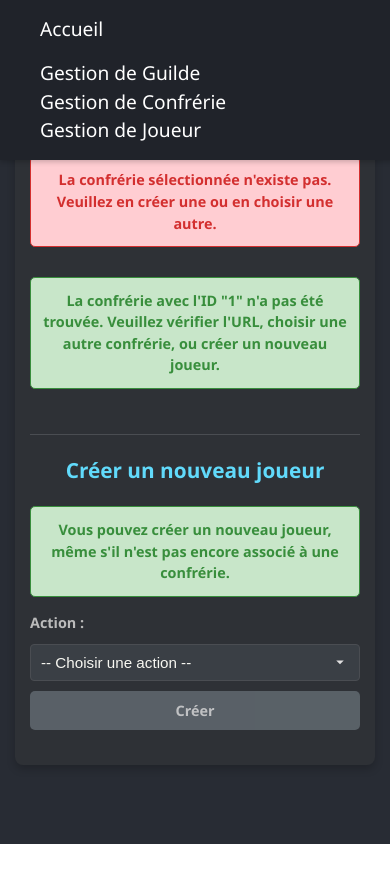
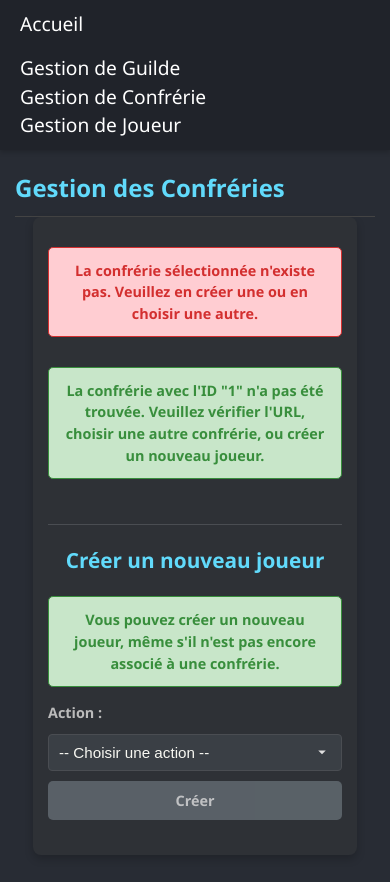
Before and after one commit to Zillerfr/firestone-tools, a React (Vite) app: page /firestone-tools/fellowship-management/1 in a window 390 px wide. Shown: the top 882 px of the page. Before the commit the page ends 844 px from the top, so only its background shows below. Built offline with nearby package versions, Linux system fonts and the light colour scheme.

Commit message:
amelio css

```diff
--- a/src/App.css
+++ b/src/App.css
@@ -23,7 +23,6 @@ body {
 /* Les styles de positionnement et de taille du header doivent être dans Header.css */
 .app-header {
   background-color: #20232a;
-  padding: 15px 20px;
   box-shadow: 0 2px 5px rgba(0, 0, 0, 0.2);
   /* display: flex; /* Cette propriété est mieux gérée par Header.css pour la nav interne */
   /* justify-content: center; */
@@ -53,7 +52,6 @@ main {
 /* Styles pour les autres pages (alignées en haut, sous le header) */
 .main-content-top {
   align-items: flex-start;
-  /* Le padding-top doit compenser la hauteur du header si celui-ci est fixed */
-  padding-top: calc(var(--header-height, 60px) + 20px); /* Utilisons une variable CSS pour plus de robustesse */
+  padding-top: 20px;
   padding-bottom: 20px;
 }
--- a/src/components/Header.css
+++ b/src/components/Header.css
@@ -1,6 +1,6 @@
 /* src/components/Header.css */
 .app-header {
-  position: fixed;
+  position: sticky;
   top: 0;
   left: 0;
   width: 100%;
@@ -13,9 +13,6 @@
 
   color: white;
   box-shadow: 0 2px 4px rgba(0, 0, 0, 0.2);
-
-  /* Recalculer la variable --header-height */
-  --header-height: 40px;
 }
 
 .app-header nav {
--- a/src/pages/PageStyles.css
+++ b/src/pages/PageStyles.css
@@ -58,7 +58,6 @@
     gap: 18px;
     margin-top: 20px;
     width: 100%;
-    max-width: 800px;
     margin-left: auto;
     margin-right: auto;
 }
@@ -422,7 +421,7 @@
 
     .player-management-form,
     .content-section {
-        max-width: 100%;
+        max-width: 90%;
         padding: 15px;
     }
     .data-table {
```
